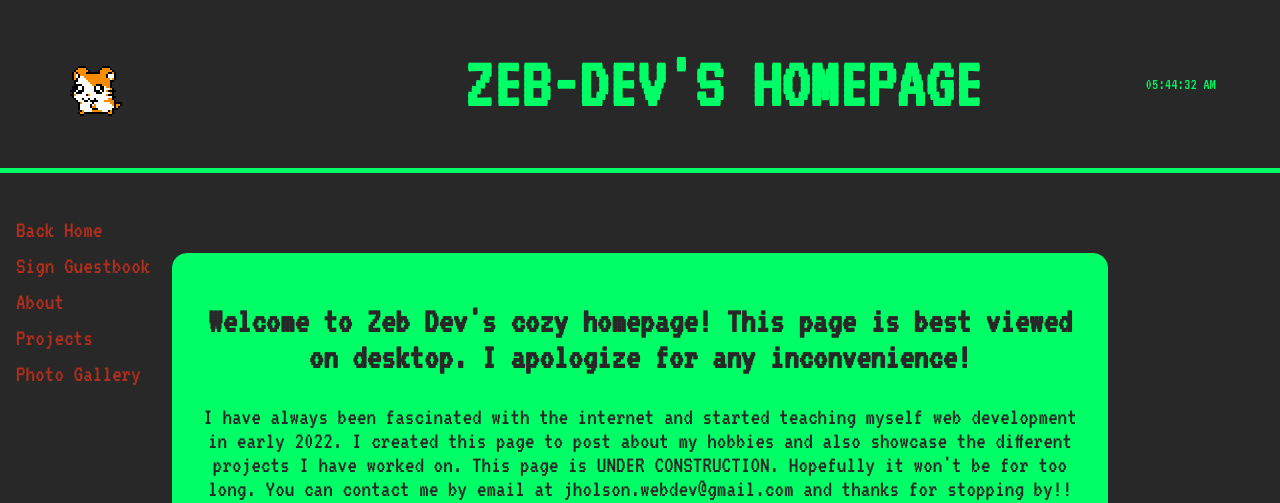
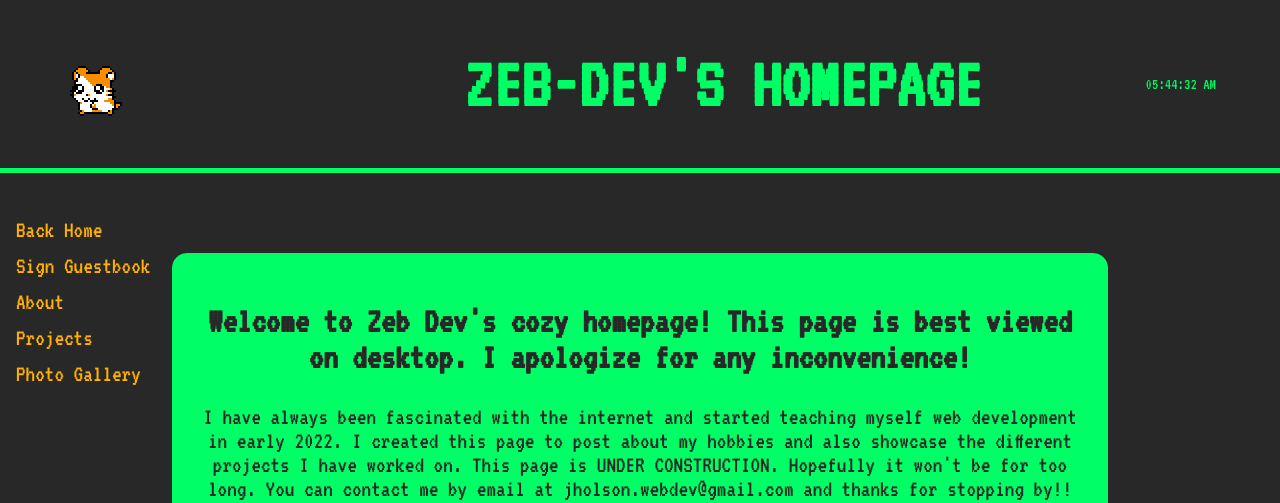
Before and after one commit to jholson1030/neocities, a plain HTML site: page index.html in a window 1280 px wide. Shown: the top 503 px of the page. Drawn offline with Linux system fonts and the light colour scheme.

Commit message:
Change sidebar link colors

```diff
--- a/style.css
+++ b/style.css
@@ -317,11 +317,12 @@ li {
     padding: 6px 8px 6px 16px;
     text-decoration: none;
     font-size: 24px;
-    color: #b22e1d;
+    color: #ffb000;
     display: block;
     transition: all 0.5s ease-in-out;
 }
 
 .sidebar a:hover {
-    color: #e1d464;
+    color: #00ff66;
     transform: scale(1.2s);
+}
```
